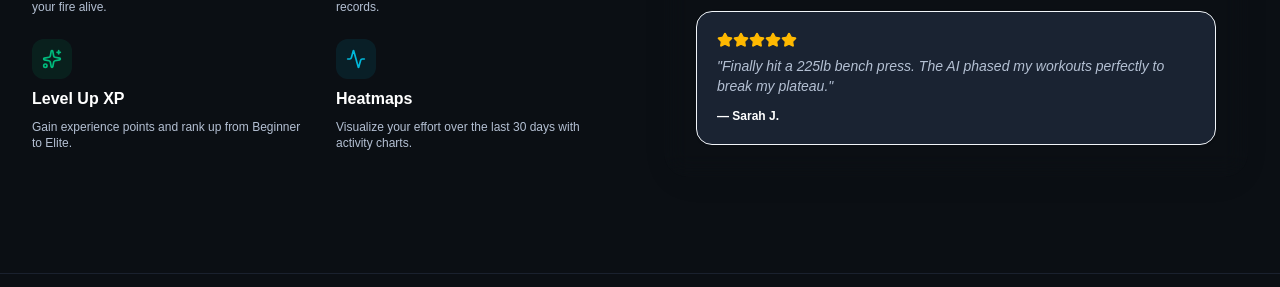
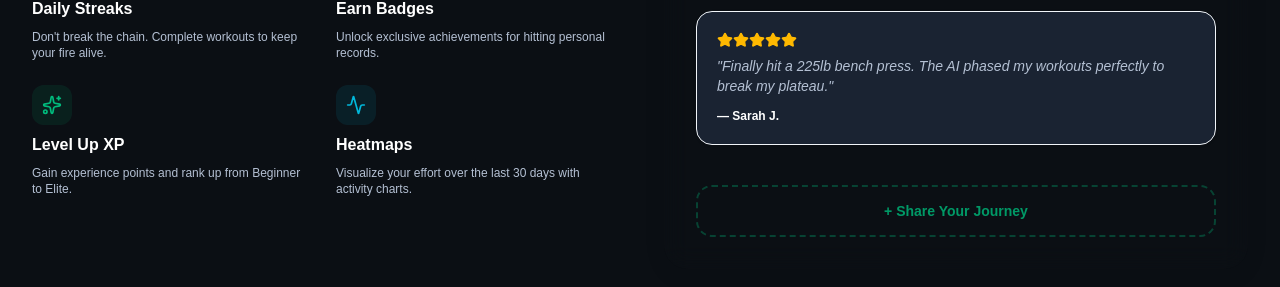
Before and after one commit to saikumar90143/leanverse, a Next.js app: page / in a window 1280 px wide. Shown: the part 5906-6193 px from the top of the page. Built offline with nearby package versions, Linux system fonts and the light colour scheme; no server answers.

Commit message:
pr fixed

```diff
--- a/src/app/page.tsx
+++ b/src/app/page.tsx
@@ -634,6 +634,9 @@ export default function HomePage() {
  <p className="text-xs font-black text-foreground">— {review.name}</p>
  </div>
  ))}
+ <button onClick={() => alert('Review system coming soon! Thanks for wanting to share your journey.')} className="w-full py-3.5 border-2 border-dashed border-emerald-500/30 dark:border-emerald-500/20 text-emerald-600 dark:text-emerald-400 font-bold rounded-2xl hover:bg-emerald-500/5 transition-all text-sm mt-4">
+ + Share Your Journey
+ </button>
  </div>
  </div>
  </section>
--- a/src/app/personal-records/page.tsx
+++ b/src/app/personal-records/page.tsx
@@ -13,6 +13,7 @@ interface PRData {
  imageUrl?: string;
  maxWeight: number;
  maxReps: number;
+ maxRepsAtMaxWeight: number;
  estimated1RM: number;
  lastPerformed: string;
 }
@@ -93,6 +94,7 @@ export default function PersonalRecordsPage() {
  imageUrl: (meta as any).imageUrl,
  maxWeight,
  maxReps: absoluteMaxReps,
+ maxRepsAtMaxWeight,
  estimated1RM: Math.round(est1RM),
  lastPerformed
  });
@@ -210,10 +212,10 @@ export default function PersonalRecordsPage() {
  </div>
  </div>
  <div className="bg-secondary/50 dark:bg-card rounded-2xl p-3 border border-border/50 dark:border-border">
- <span className="text-[10px] font-bold text-muted uppercase block mb-1">Est. 1RM</span>
+ <span className="text-[10px] font-bold text-muted uppercase block mb-1">Reps</span>
  <div className="flex items-end gap-1">
- <span className="text-2xl font-black text-emerald-500 leading-none">{pr.estimated1RM}</span>
- <span className="text-xs font-bold text-emerald-500/50 pb-0.5">kg</span>
+ <span className="text-2xl font-black text-emerald-500 leading-none">{pr.maxRepsAtMaxWeight}</span>
+ <span className="text-xs font-bold text-emerald-500/50 pb-0.5">reps</span>
  </div>
  </div>
  </>
```
